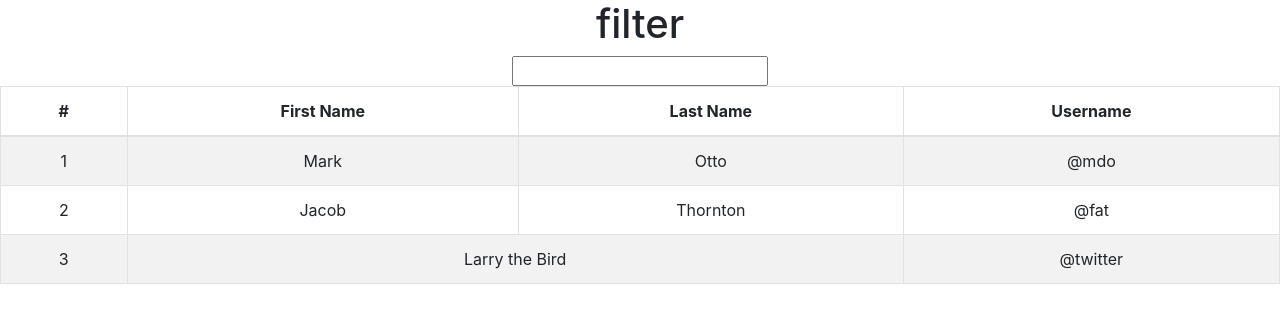
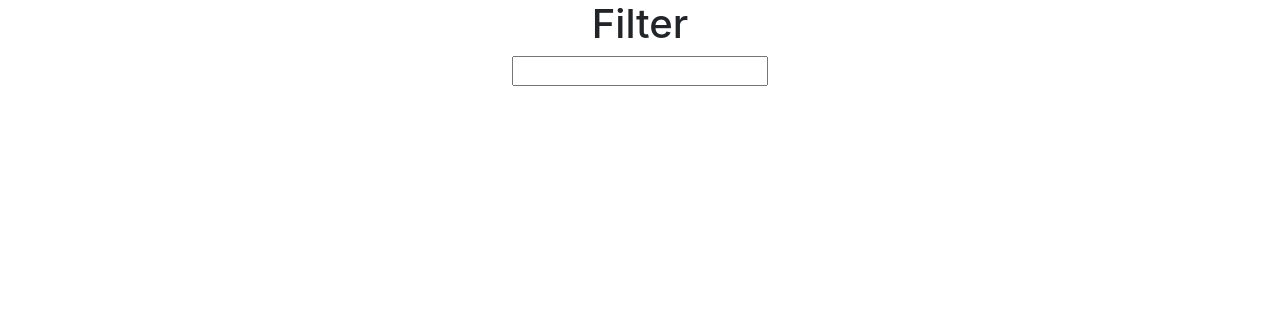
Before and after one commit to VictorMoscone/victorm_hw19_empDirectory, a React (Create React App) app: page / in a window 1280 px wide. Shown: the top 322 px of the page. Built offline with nearby package versions, Linux system fonts and the light colour scheme.

Commit message:
Refactor: Minor refactor on naming.

```diff
--- a/src/App.js
+++ b/src/App.js
@@ -6,8 +6,8 @@ import BSTable from './components/Table/BSTable';
 function App() {
   return (
     <div className="App">
-      <Form name="filter"/>
-      <BSTable />
+      <Form formName="Filter"/>
+      {/* <BSTable /> */}
     </div>
   );
 }
--- a/src/components/Form/Form.js
+++ b/src/components/Form/Form.js
@@ -1,26 +1,23 @@
 import React, { useState } from 'react'
 
-const Form = (Props) => {
-    const Name = Props.name;
-
+const Form = (props) => {
     // setFormData will store a state within formData.
     const [formData, setFormData] = useState();
 
     // A prebuilt function that triggers when forms are changed.
-    const handFormChange = (e) => {
+    const handleFormChange = (e) => {
         // The spread allows multiple States; otherwise each state will overwrite the previous.
-        setFormData({ ...formData, [e.target.name]: e.target.value })
+        setFormData({ ...formData, [e.target.formName]: e.target.value });
     };
 
     return (
         <>
+            <h1>{props.formName}</h1>
             <form>
-                {/* Will need to fix capitalization issue on the header, later. */}
-                <h1>{Name}</h1>
-                <input onChange={(e) => handFormChange(e)} type="text" name={Name}></input>
+                <input onChange={(e) => handleFormChange(e)} type="text" formName={props.formName}></input>
             </form>
         </>
-    )
-}
+    );
+};
 
 export default Form
--- a/src/components/Table/BSTable.js
+++ b/src/components/Table/BSTable.js
@@ -3,10 +3,11 @@ import Table from 'react-bootstrap/Table'
 import 'bootstrap/dist/css/bootstrap.css';
 
 
-const BSTable = () => {
+const BSTable = (Props) => {
     return (
         <>
             <Table striped="true" bordered="true" hover="true" responsive="md">
+                {/* This probably needs to be dynamically mapped with a # that increases. */}
                 <thead>
                     <tr>
                     <th>#</th>
@@ -18,7 +19,7 @@ const BSTable = () => {
                 <tbody>
                     <tr>
                     <td>1</td>
-                    <td>Mark</td>
+                    <td>{Props.person1.fName}</td>
                     <td>Otto</td>
                     <td>@mdo</td>
                     </tr>
```
